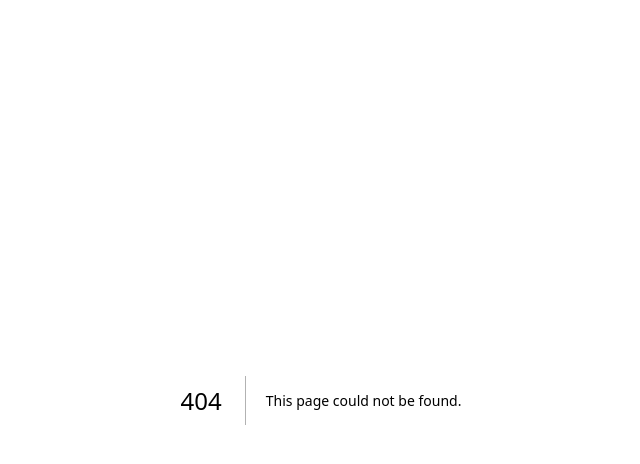
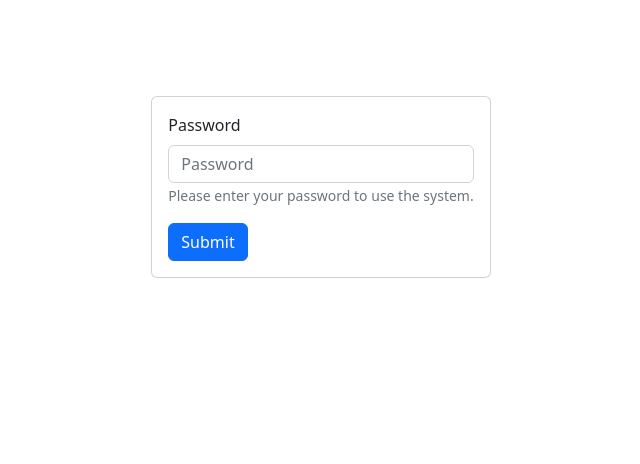
Before and after one commit to ST4RCHASER/tech-stock-app, a Next.js app: page /password-in in a window 1280 px wide. Before the commit this address had no page. Shown: the top 464 px of the page, without its empty margins (319-959 px from the left). Built offline with nearby package versions, Linux system fonts and the light colour scheme.

Commit message:
add login page

```diff
--- /dev/null
+++ b/pages/password-in.tsx
@@ -0,0 +1,48 @@
+import Head from 'next/head'
+import { Inter } from '@next/font/google'
+import styles from '../styles/Home.module.css'
+const inter = Inter({ subsets: ['latin'] })
+import Link from 'next/link'
+import Button from 'react-bootstrap/Button';
+import Form from 'react-bootstrap/Form';
+import Navbar from 'react-bootstrap/Navbar';
+import Container from 'react-bootstrap/Container';
+import Card from 'react-bootstrap/Card';
+
+export default function Home() {
+  return (
+    <>
+
+      <Head>
+      <title>Property Recode</title>
+        <meta name="description" content="Generated by create next app" />
+        <meta name="viewport" content="width=device-width, initial-scale=1" />
+        <link rel="icon" href="/favicon.ico" />
+        <Navbar bg="primary" variant="dark">
+        <Container>
+          <Navbar.Brand href="#home">Property Recode</Navbar.Brand>
+          </Container>
+          </Navbar>
+      </Head>
+
+
+      <main className={styles.main}>
+      <Card><Card.Body><Form>
+      <Form.Group className="mb-3" controlId="formBasicPassword">
+        <Form.Label>Password</Form.Label>
+        <Form.Control type="password" placeholder="Password" />
+        <Form.Text className="text-muted">
+        Please enter your password to use the system.
+        </Form.Text>
+      </Form.Group>
+      <Button variant="primary" type="submit">
+        Submit
+      </Button>
+    </Form>
+    </Card.Body>
+    </Card>
+      </main>
+
+    </>
+  )
+}
```
